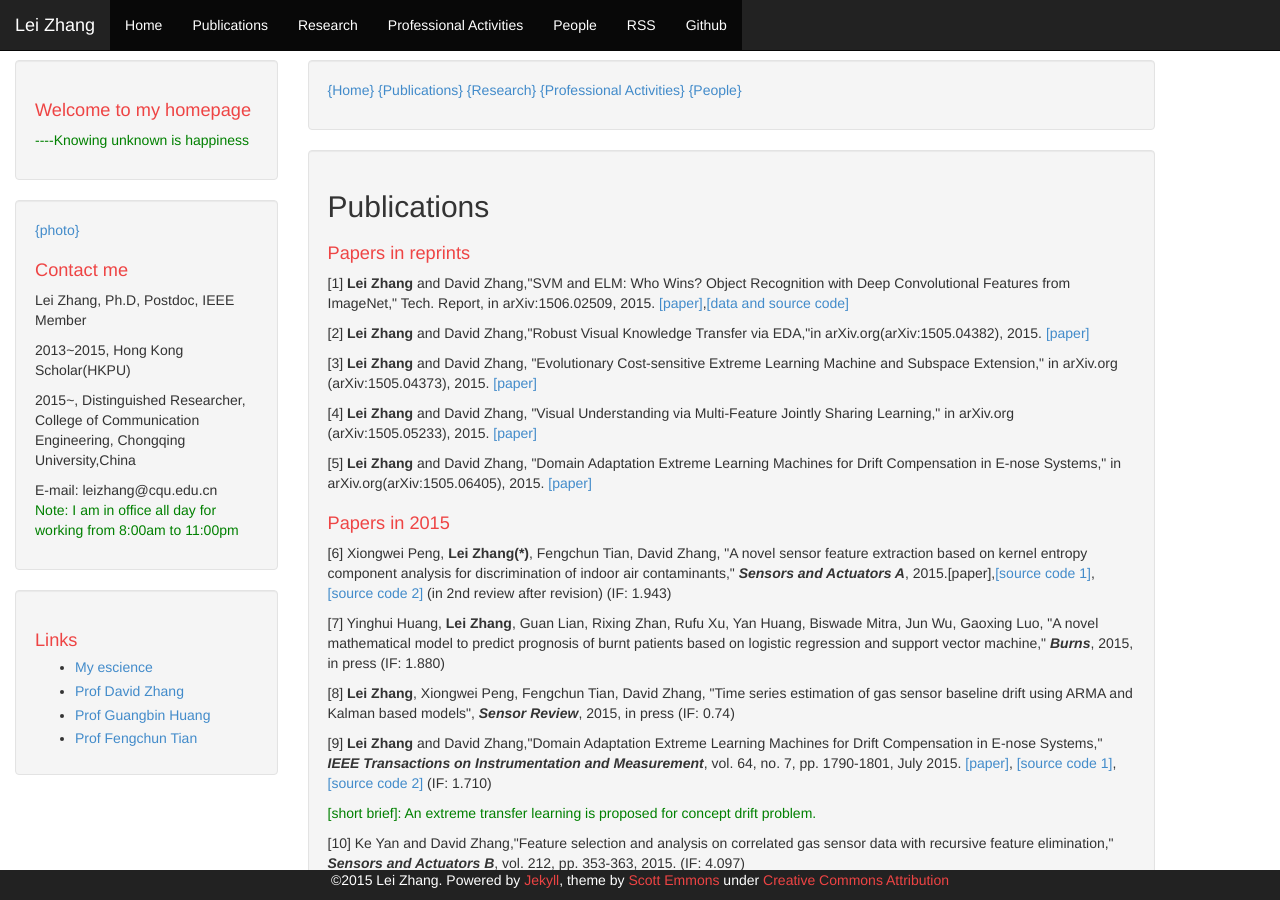
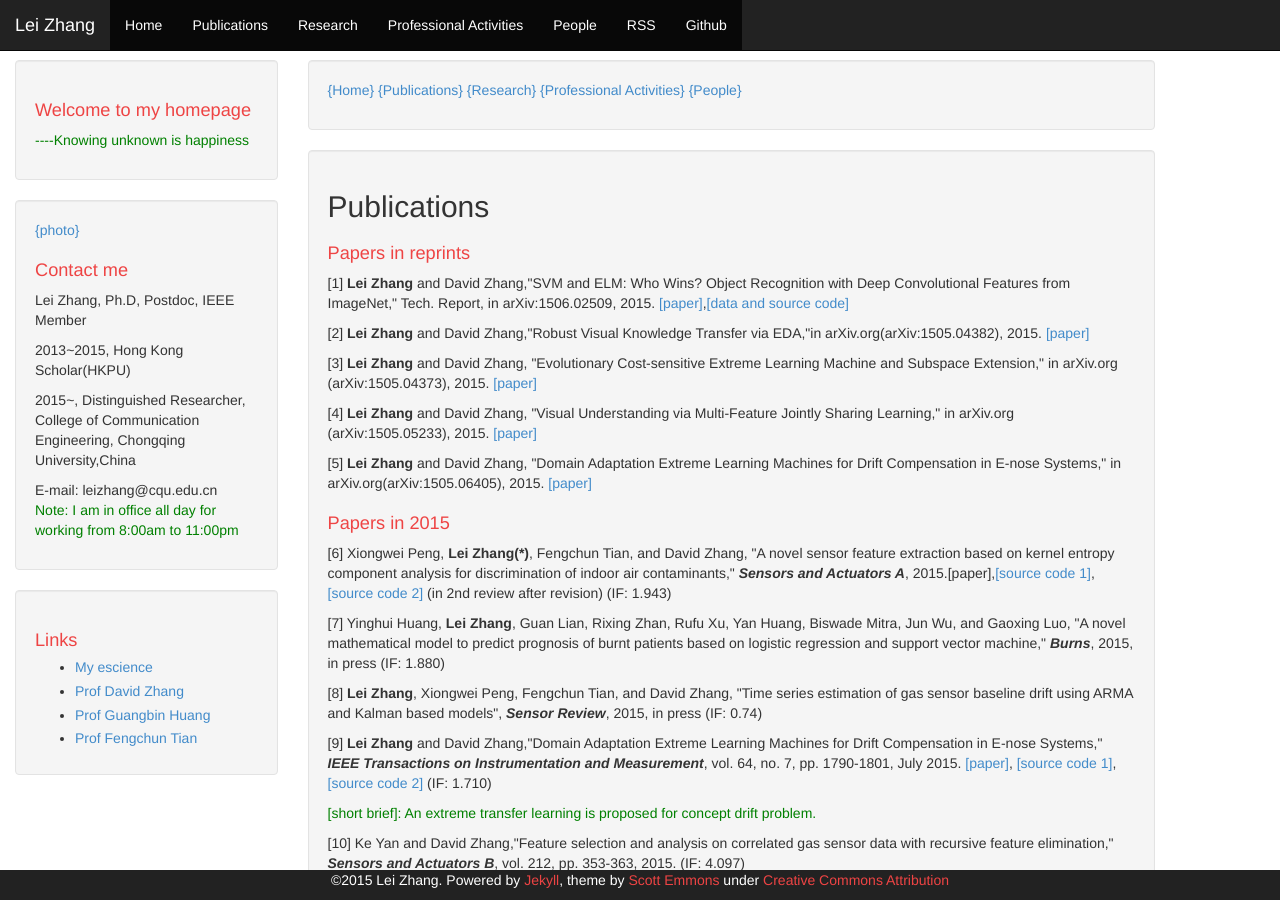
Before and after one commit to DrLeiZhang/website, a Jekyll site: the page built from publications.html, in a window 1280 px wide and 900 px high. Built offline with Jekyll 4.4.1, drawn with Linux system fonts in a browser that asks for light colours; Markdown is read by kramdown in place of the engine named in the settings.

Commit message:
Update
Signed-off-by: leizhang@cqu.edu.cn <leizhang@cqu.edu.cn>

```diff
--- a/publications.html
+++ b/publications.html
@@ -20,10 +20,10 @@
 <p>[5] <B>Lei Zhang</B> and David Zhang, "Domain Adaptation Extreme Learning Machines for Drift Compensation in E-nose Systems," in arXiv.org(arXiv:1505.06405), 2015. <a href="http://arxiv.org/abs/1505.06405">[paper]</a></p>
 
     <h1>Papers in 2015</h1>
-<p>[6] Xiongwei Peng, <B>Lei Zhang(*)</B>, Fengchun Tian, David Zhang, "A novel sensor feature extraction based on kernel entropy component analysis for discrimination of indoor air contaminants," <I><B>Sensors and Actuators A</B></I>, 2015.[paper],<a href="resources/KECA-LSSVM_code_demo.rar">[source code 1]</a>, <a href="resources/KECA-SVM_code_demo.rar"> [source code 2]</a> (in 2nd review after revision) (IF: 1.943)</p>
-<p>[7] Yinghui Huang, <B>Lei Zhang</B>, Guan Lian, Rixing Zhan, Rufu Xu, Yan Huang, Biswade Mitra, Jun Wu, Gaoxing Luo, "A novel mathematical model to predict prognosis of burnt patients based on logistic regression and support vector machine," <I><B>Burns</B></I>, 2015, in press (IF: 1.880)</p>
+<p>[6] Xiongwei Peng, <B>Lei Zhang(*)</B>, Fengchun Tian, and David Zhang, "A novel sensor feature extraction based on kernel entropy component analysis for discrimination of indoor air contaminants," <I><B>Sensors and Actuators A</B></I>, 2015.[paper],<a href="resources/KECA-LSSVM_code_demo.rar">[source code 1]</a>, <a href="resources/KECA-SVM_code_demo.rar"> [source code 2]</a> (in 2nd review after revision) (IF: 1.943)</p>
+<p>[7] Yinghui Huang, <B>Lei Zhang</B>, Guan Lian, Rixing Zhan, Rufu Xu, Yan Huang, Biswade Mitra, Jun Wu, and Gaoxing Luo, "A novel mathematical model to predict prognosis of burnt patients based on logistic regression and support vector machine," <I><B>Burns</B></I>, 2015, in press (IF: 1.880)</p>
 
-<p>[8] <B>Lei Zhang</B>, Xiongwei Peng, Fengchun Tian, David Zhang, "Time series estimation of gas sensor baseline drift using ARMA and Kalman based models", <I><B>Sensor Review</B></I>, 2015, in press (IF: 0.74)</p>
+<p>[8] <B>Lei Zhang</B>, Xiongwei Peng, Fengchun Tian, and David Zhang, "Time series estimation of gas sensor baseline drift using ARMA and Kalman based models", <I><B>Sensor Review</B></I>, 2015, in press (IF: 0.74)</p>
 
 <p>[9] <B>Lei Zhang</B> and David Zhang,"Domain Adaptation Extreme Learning Machines for Drift Compensation in E-nose Systems,"</a> <I><B>IEEE Transactions on Instrumentation and Measurement</B></I>, vol. 64, no. 7, pp. 1790-1801, July 2015.<a href="resources/DAELM.pdf"> [paper]</a>,<a href="resources/DAELM-S.rar"> [source code 1]</a>, <a href="resources/DAELM-T.rar"> [source code 2]</a> (IF: 1.710)</p>
 <p style="color:green;">[short brief]: An extreme transfer learning is proposed for concept drift problem.</p>
```
